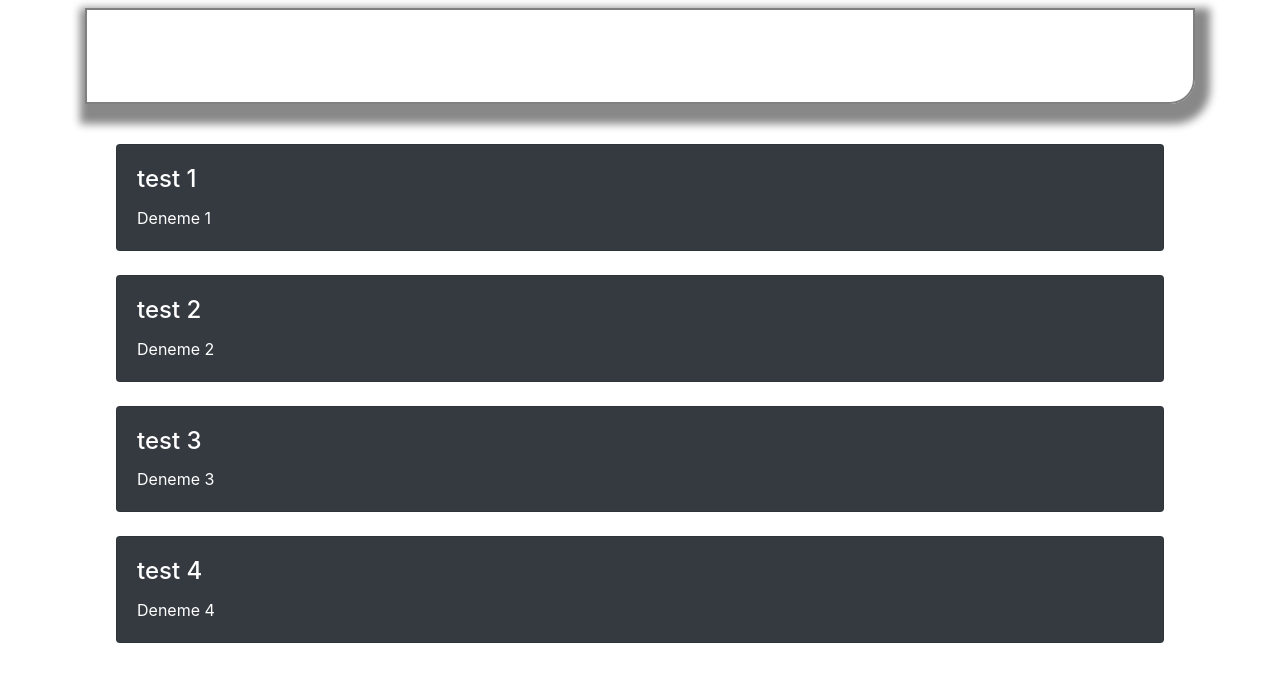
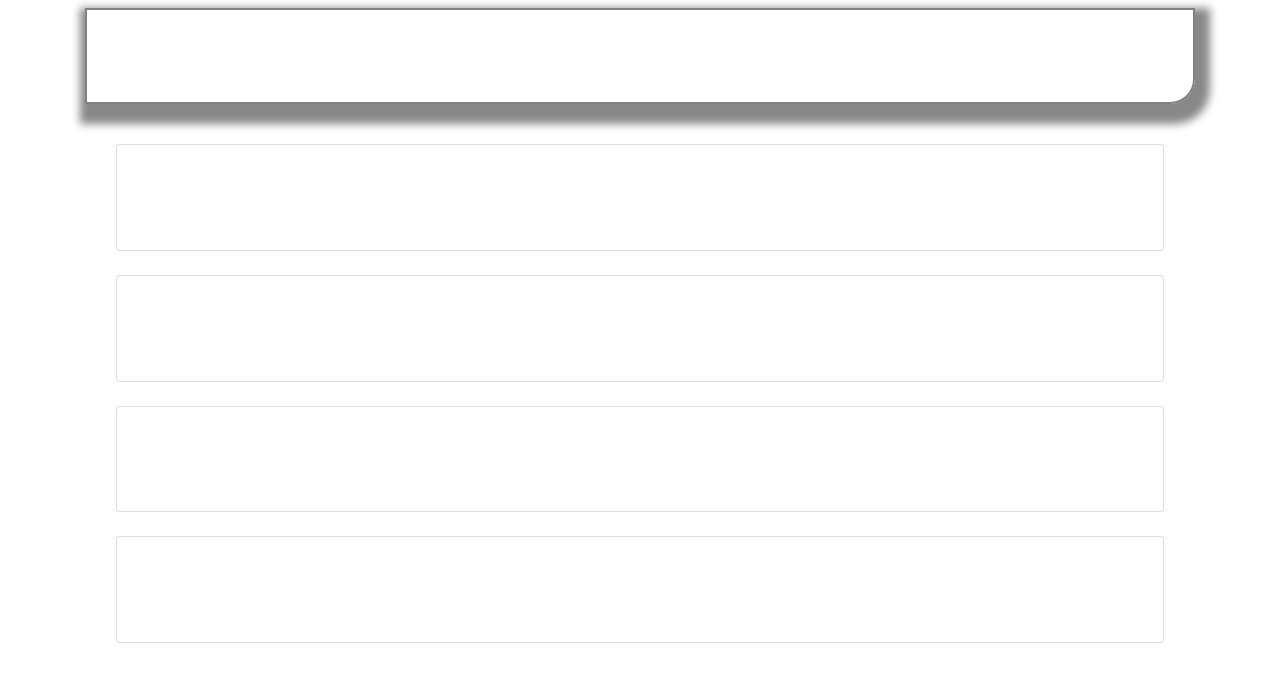
Before and after one commit to SessevmezBugra/komsum, a Vue app: page /#/post in a window 1280 px wide. Shown: the top 682 px of the page. Built offline with nearby package versions, Linux system fonts and the light colour scheme.

Commit message:
todo list yapıldı

```diff
--- a/src/components/PostList.vue
+++ b/src/components/PostList.vue
@@ -2,7 +2,7 @@
     <b-container>
         <b-row class="p-3">
             <b-col cols="12">
-      <b-card bg-variant="dark" text-variant="white" :title="index.header" v-for="index in data" :key="index" class="mt-4">
+      <b-card bg-variant="" text-variant="white" :title="index.header" v-for="index in data" :key="index" class="mt-4">
   <b-card-text>
      {{index.content}}
   </b-card-text>
```
